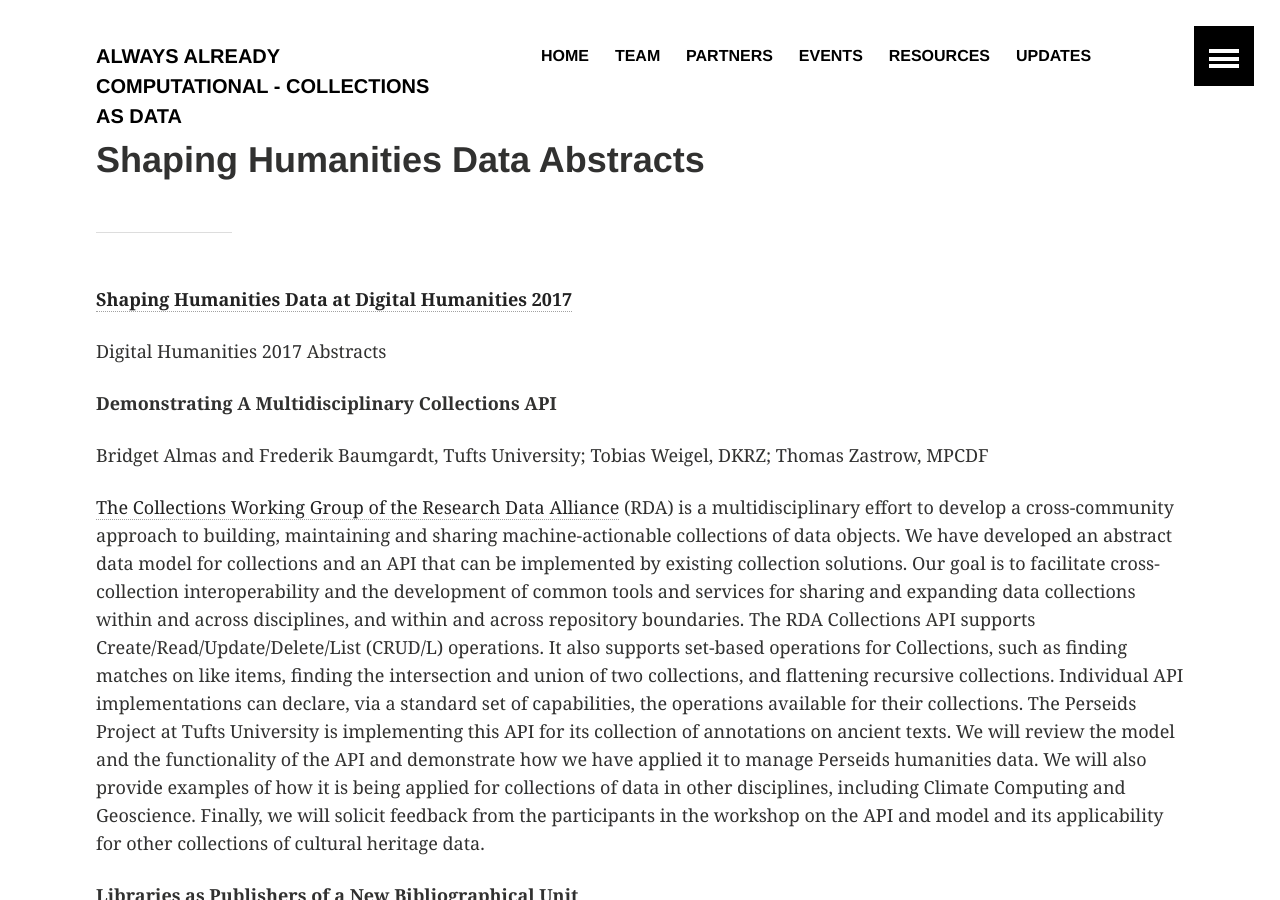
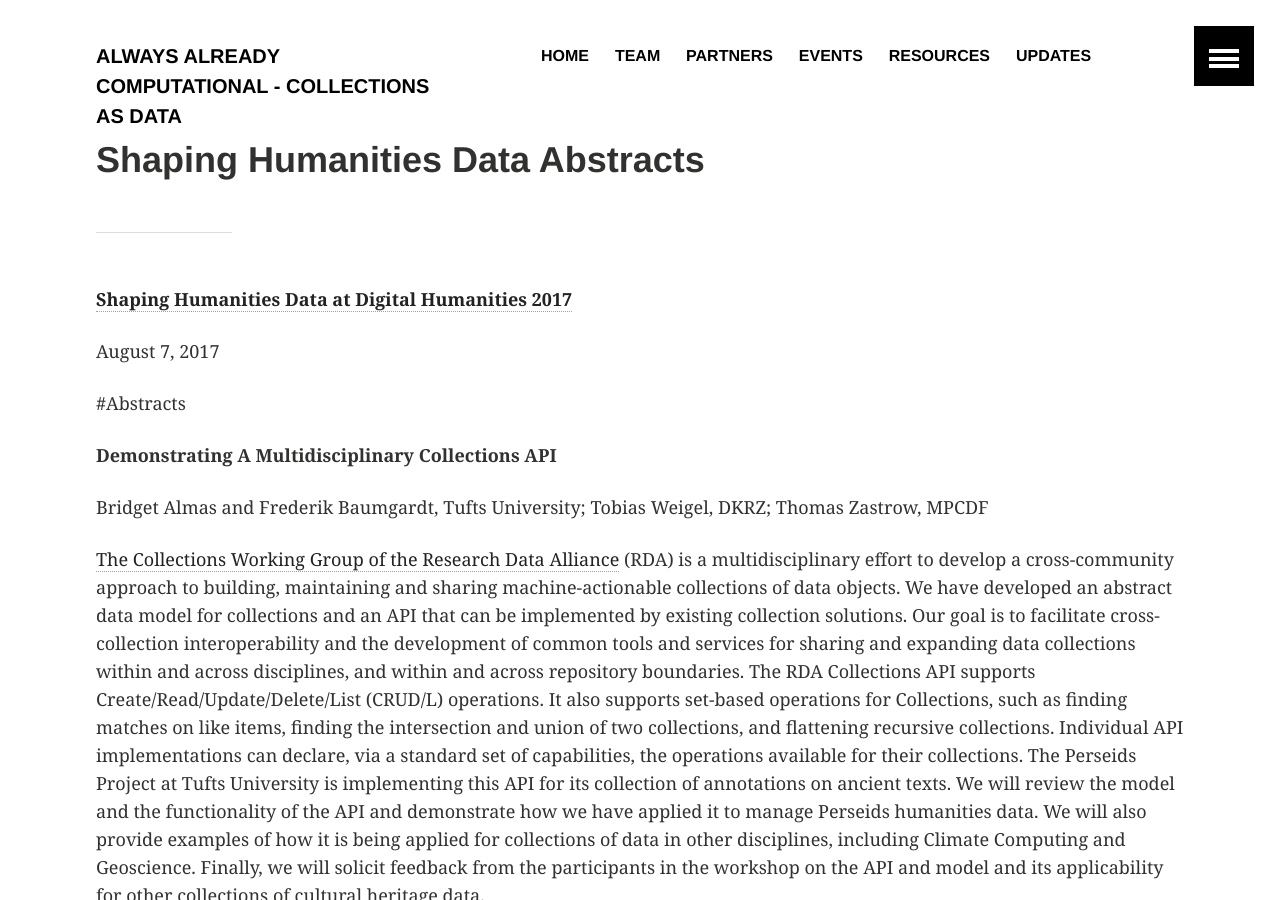
Before and after one commit to collectionsasdata/collectionsasdata.github.io, a Jekyll site: the page built from shapingdata_dh2017_abstracts.md, in a window 1280 px wide and 900 px high. Built offline with Jekyll 4.4.1, drawn with Linux system fonts in a browser that asks for light colours.

Commit message:
Update shapingdata_dh2017_abstracts.md

```diff
--- a/shapingdata_dh2017_abstracts.md
+++ b/shapingdata_dh2017_abstracts.md
@@ -5,7 +5,9 @@ title:  "Shaping Humanities Data Abstracts"
 ---
 [**Shaping Humanities Data at Digital Humanities 2017**](https://collectionsasdata.github.io/shaping/)
 
-Digital Humanities 2017 Abstracts
+August 7, 2017
+
+#Abstracts
 
 **Demonstrating A Multidisciplinary Collections API**
 
```
